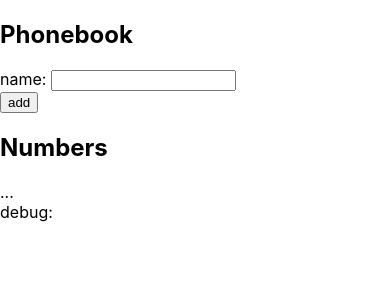
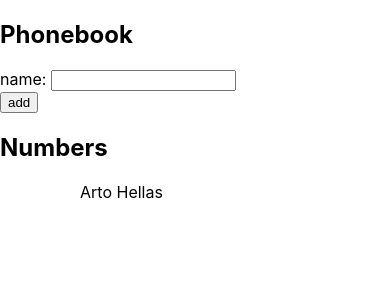
Before and after one commit to pandreuw/Part2, a React (Create React App) app in the folder phonebook/: page / in a window 390 px wide. Shown: the top 300 px of the page. Built offline with nearby package versions, Linux system fonts and the light colour scheme.

Commit message:
2.6: The Phonebook Step1

```diff
--- a/phonebook/src/App.js
+++ b/phonebook/src/App.js
@@ -1,26 +1,47 @@
 import React, { useState } from 'react'
+import Contact from './components/Contact'
 
 const App = () => {
-  const [ persons, setPersons ] = useState([
+  const [persons, setPersons] = useState([
     { name: 'Arto Hellas' }
   ])
-  const [ newName, setNewName ] = useState('')
+  const [newName, setNewName] = useState('')
+
+  const addContact = (event) => {
+    event.preventDefault()
+    const noteObject = { name: newName }
+    setPersons(persons.concat(noteObject))
+    setNewName('')
+  }
+
+  const handlePersonsChange = (event) => {
+    console.log(event.target.value)
+    setNewName(event.target.value)
+  }
 
   return (
-
     <div>
       <h2>Phonebook</h2>
-      <form>
       <div>
-          name: <input />
+        <form onSubmit={addContact}>
+          <div>
+            name: <input
+              value={newName}
+              onChange={handlePersonsChange}
+            />
           </div>
           <div>
             <button type="submit">add</button>
           </div>
         </form>
+      </div>
       <h2>Numbers</h2>
-      ...
-      <div>debug: {newName}</div>
+      <div>
+        <ul>
+          {persons.map(person => <Contact key={person.name} contact={person} />)}
+        </ul>
+      </div>
+      {/* <div>debug: {newName}</div> */}
     </div>
   )
 }
--- /dev/null
+++ b/phonebook/src/components/Contact.js
@@ -0,0 +1,9 @@
+import React from 'react'
+
+const Contact = ({ contact }) => {
+  return (
+    <ul>{contact.name}</ul>
+  )
+}
+
+export default Contact
```
Lines whose indentation alone changed are shown as unchanged.
